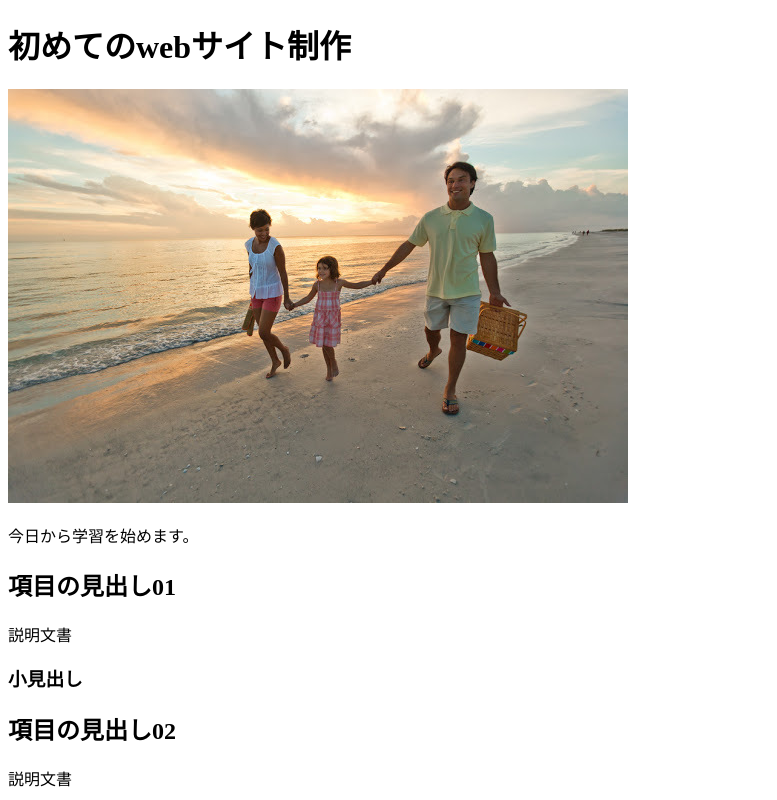
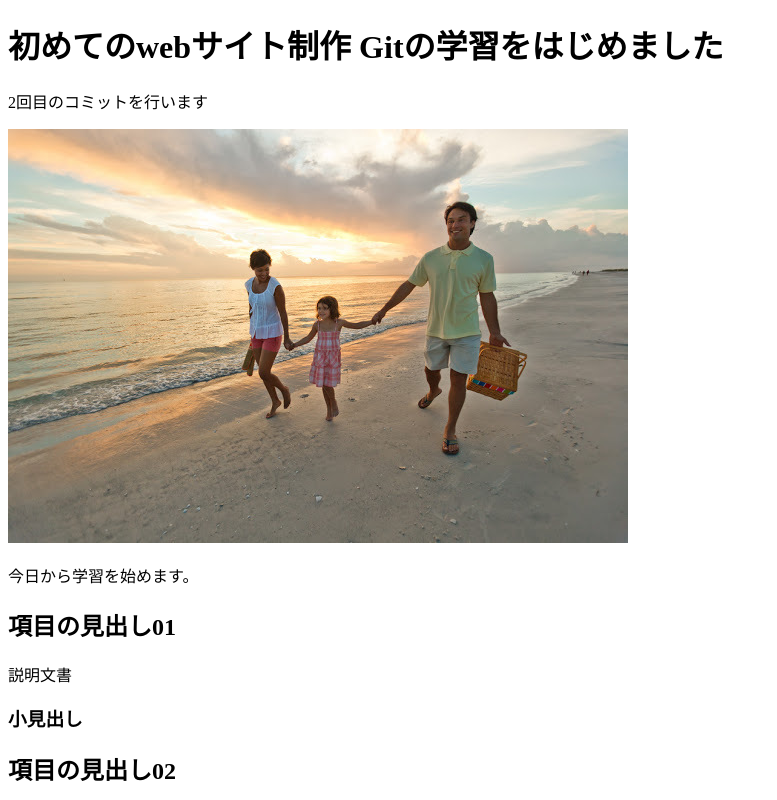
Before and after one commit to Hinako0221/lesson01_test, a plain HTML site: page index.html in a window 1280 px wide. Shown: the top 800 px of the page, without its empty margins (0-777 px from the left). Drawn offline with Linux system fonts and the light colour scheme.

Commit message:
2回目のコミットです。

```diff
--- a/index.html
+++ b/index.html
@@ -6,7 +6,8 @@
     <title>lesson01</title>
 </head>
 <body>
-    <h1>初めてのwebサイト制作</h1>
+    <h1>初めてのwebサイト制作 Gitの学習をはじめました</h1>
+    <p>2回目のコミットを行います</p>
     <p><img src="abc.jpg" alt="家族旅行"></p>
 
     <p>今日から学習を始めます。</p>
```
